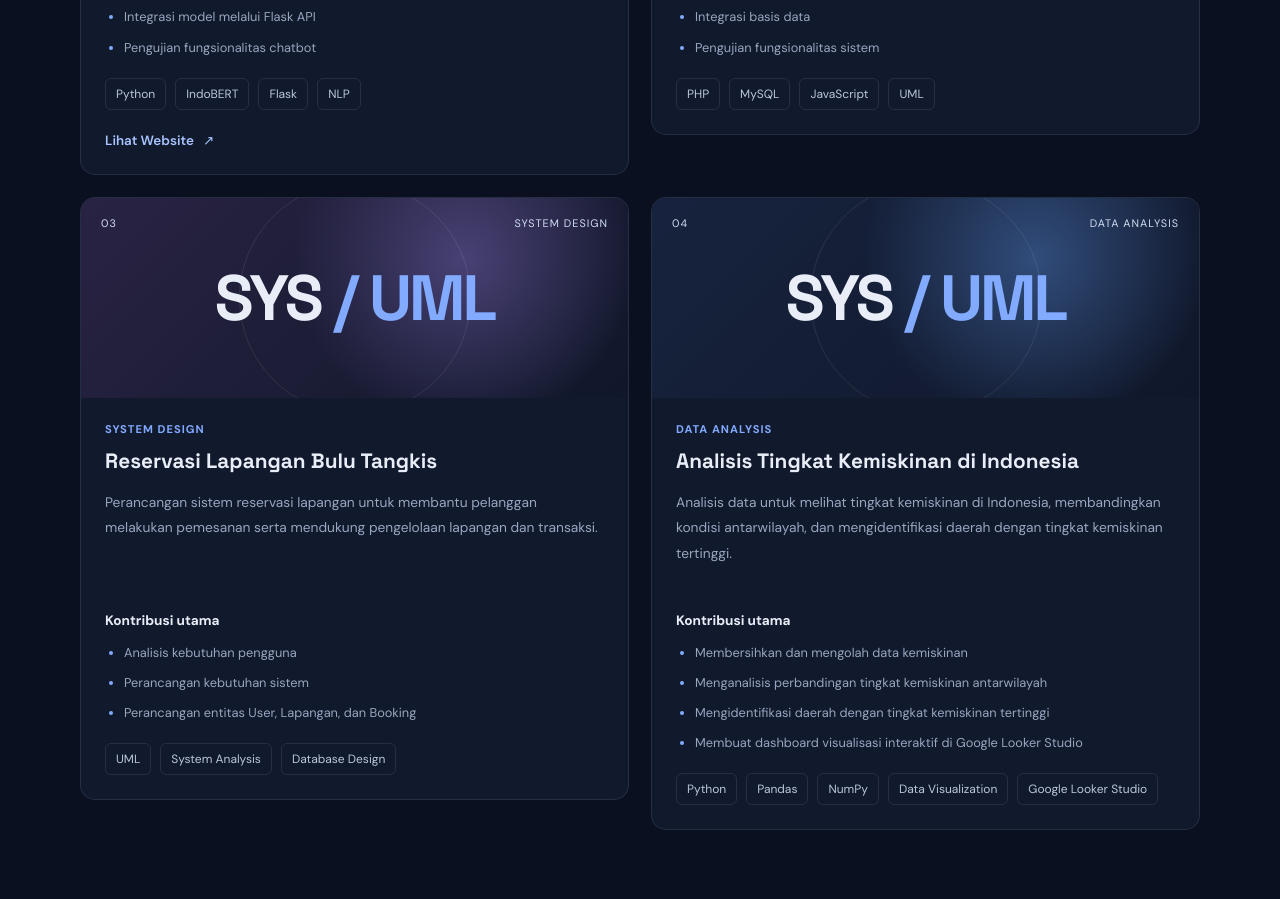
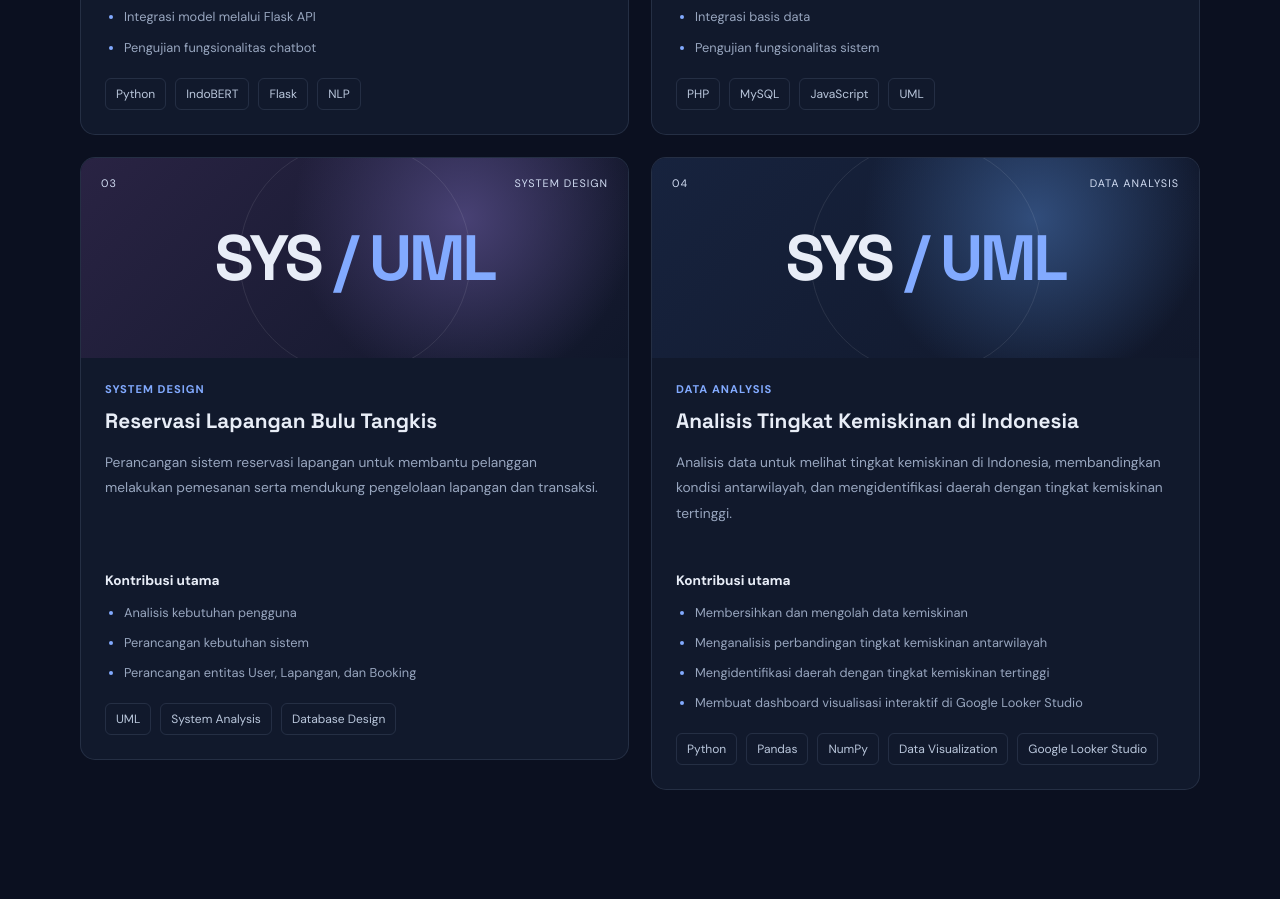
Before and after one commit to MuhammadFadhil04/MuhammadFadhil04.github.io, a React (Vite) app: page / in a window 1280 px wide. Shown: the part 3420-4319 px from the top of the page. Built offline with nearby package versions, Linux system fonts and the light colour scheme.

Commit message:
Remove chatbot project website link

```diff
--- a/src/App.jsx
+++ b/src/App.jsx
@@ -16,8 +16,8 @@ const projects = [
       "Integrasi model melalui Flask API",
       "Pengujian fungsionalitas chatbot",
     ],
-    link: "https://ratnadentalcare.my.id/",
-    linkLabel: "Lihat Website",
+    link: null,
+    linkLabel: "",
   },
   {
     number: "02",
```
